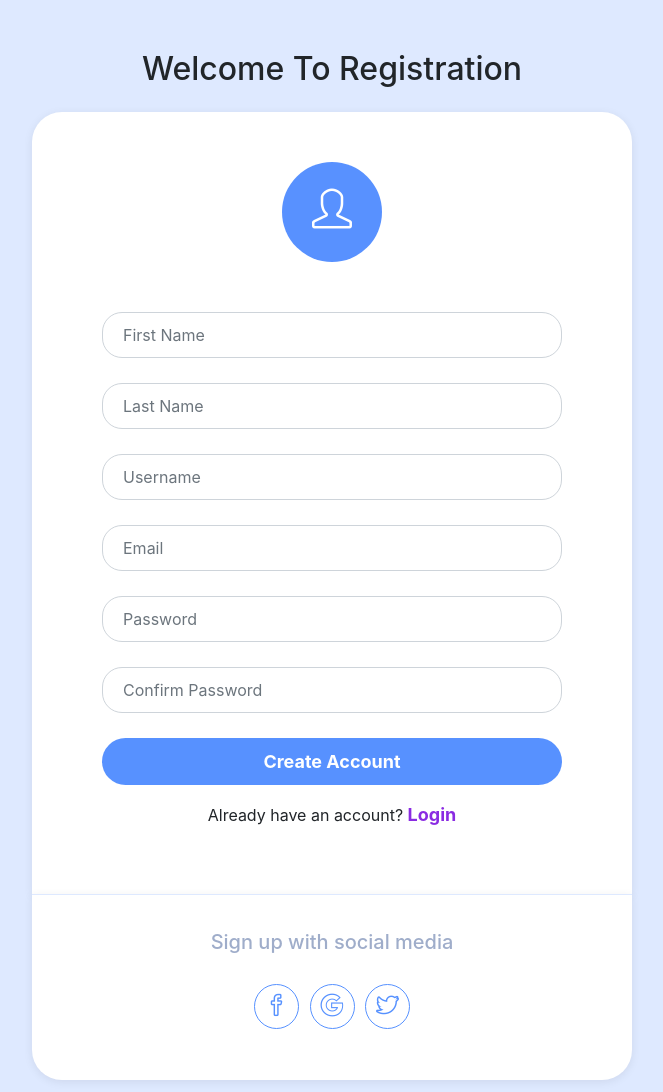
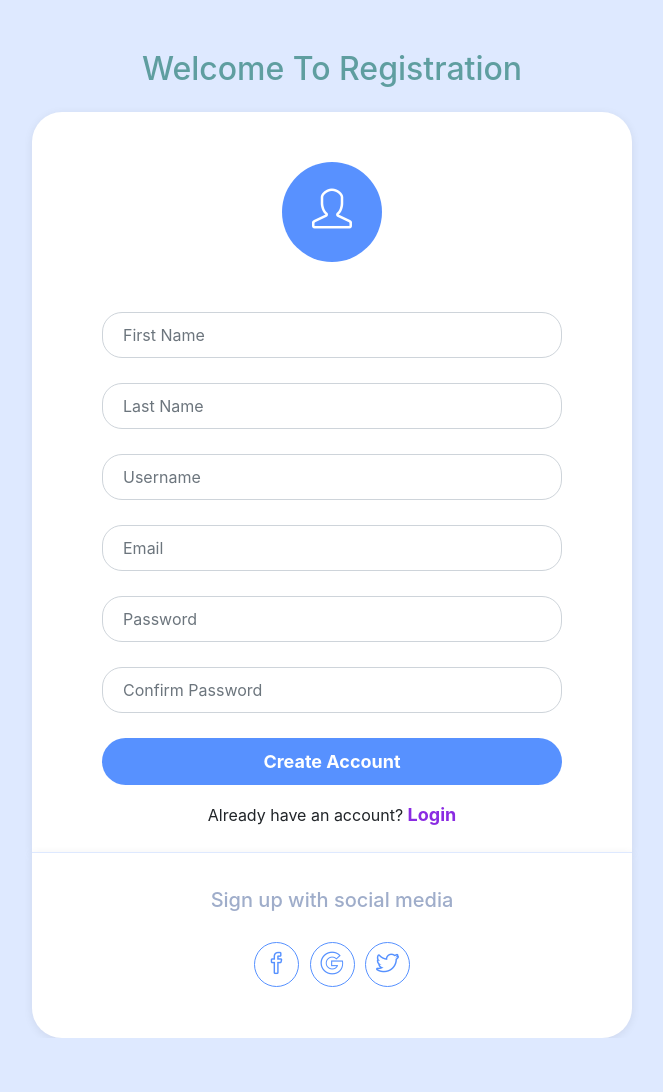
Before and after one commit to Pawan243/Django-Hospital-Management, a Django app: page /register/ in a window 1280 px wide. Shown: the top 1092 px of the page, without its empty margins (308-971 px from the left). After the commit the page ends 1038 px from the top, so only its background shows below. Run offline with Django 3.2, Linux system fonts and the light colour scheme; some libraries are stand-ins or nearby versions.

Commit message:
modified

```diff
--- a/HMS/Hospital/templates/register.html
+++ b/HMS/Hospital/templates/register.html
@@ -4,14 +4,14 @@
 <head>
     <meta charset="utf-8">
     <meta http-equiv="X-UA-Compatible" content="IE=edge">
-    <meta name="viewport" content="width=device-width, initial-scale=1">
+    <meta name="viewport" content="width=device-width, initial-scale=1,shrink-to-fit=no">
     <title>Registration Form</title>
     <link href="https://cdnjs.cloudflare.com/ajax/libs/simple-line-icons/2.4.1/css/simple-line-icons.min.css" rel="stylesheet">
     <link rel="stylesheet" href="https://maxcdn.bootstrapcdn.com/bootstrap/4.0.0/css/bootstrap.min.css">
     <link rel="stylesheet" href="{% static 'assets/css1/style.css' %}">
 </head>
 <body>
-    <div class="registration-form">
+    <div class="registration-form container pt-10" style="width:800px; height:5px">
         <div>
             {% for message in messages %}
             <script>
@@ -20,11 +20,11 @@
             {% endfor %}
         </div>
         <div>
-            <h2 class="text-center pb-3">
+            <h2 class="text-center pb-3" style="color:cadetblue; border-radius:10px">
                 Welcome To Registration
             </h2>
         </div>
-        <form method="post">
+        <form method="post" class="pb-2">
             {% csrf_token %}
             <div class="form-icon">
                 <span><i class="icon icon-user"></i></span>
```
